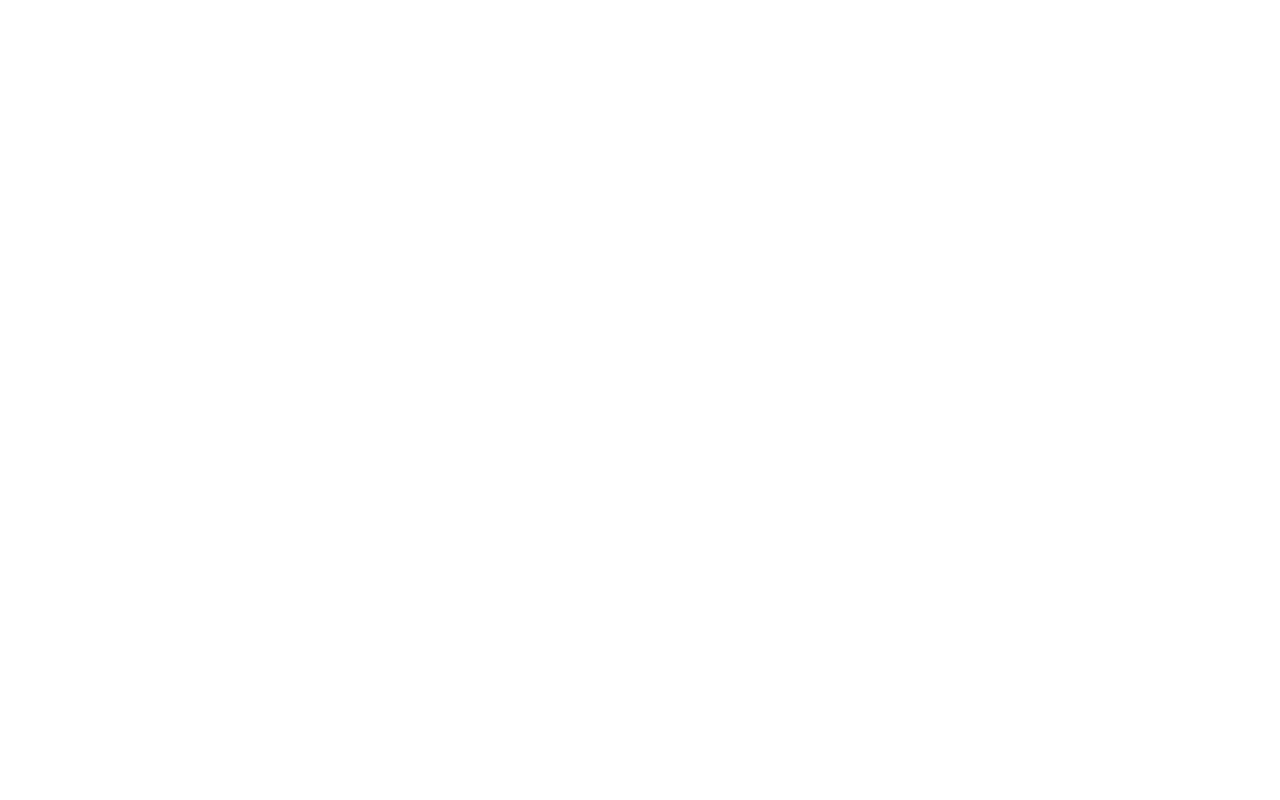
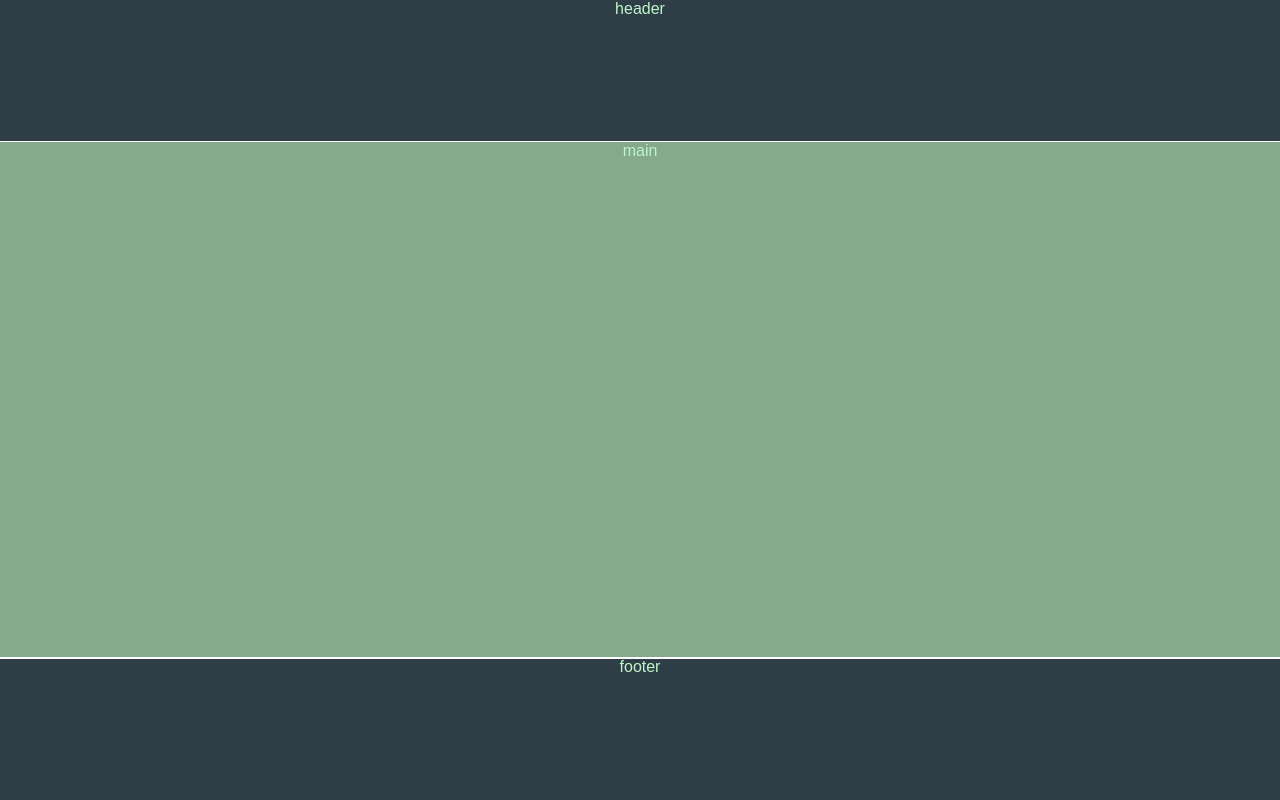
Before and after one commit to pdvanevery/Midterm-Project-1, a plain HTML site: page main-game-files/game.html in a window 1280 px wide. Drawn offline with Linux system fonts and the light colour scheme.

Commit message:
updated the html and css for a basic format, aka holy grail of css websites

```diff
--- a/main-game-files/game.html
+++ b/main-game-files/game.html
@@ -6,8 +6,22 @@
     <meta name="viewport" content="width=device-width, initial-scale=1.0">
     <link rel="stylesheet" href="style.css">
     <title>Document</title>
+    <style>
+        main {
+
+            display: flex;
+            flex-direction: row;
+            justify-content: space-evenly;
+        }
+
+    </style>
 </head>
 <body>
+<div class="container">
+    <header>header</header>
+    <main>main</main>
+    <footer>footer</footer>
+</div>
 
 
 
--- a/main-game-files/game.js
+++ b/main-game-files/game.js
@@ -0,0 +1 @@
+move(player('assets/buggy-filler.jpeg')).to(200, 450)
--- a/main-game-files/style.css
+++ b/main-game-files/style.css
@@ -0,0 +1,44 @@
+* {
+    outline: 1px solid white;
+  }
+
+
+
+  :root {
+    --pale-sage: #BFF4CB;
+    --sage: #84A98C;
+    --dusty-emerald: #52796f;
+    --deep-emerald: #354F52;
+    --night-forest: #2F3E46;
+  }
+
+
+  body {
+    margin: 0;
+    font-family: sans-serif;
+    background-color: var(--night-forest);
+    color: var(--pale-sage);
+    text-align: center;
+  }
+
+  .container {
+    display: flex;
+    min-height: 100vh;
+    flex-direction: column;
+    justify-content: space-between;
+  }
+
+  header, footer {
+  flex-grow: 1;
+  }
+
+  aside {
+    background-color: var(--dusty-emerald);
+  flex-grow: 2;
+  }
+
+  main {
+    background-color: var(--sage);
+  flex-grow: 4;
+  min-height: 60vh;
+  }
```
Also changed, not shown: main-game-files/assets/buggy-filler.jpeg (added), main-game-files/assets/luffy-neutral.png (added).
